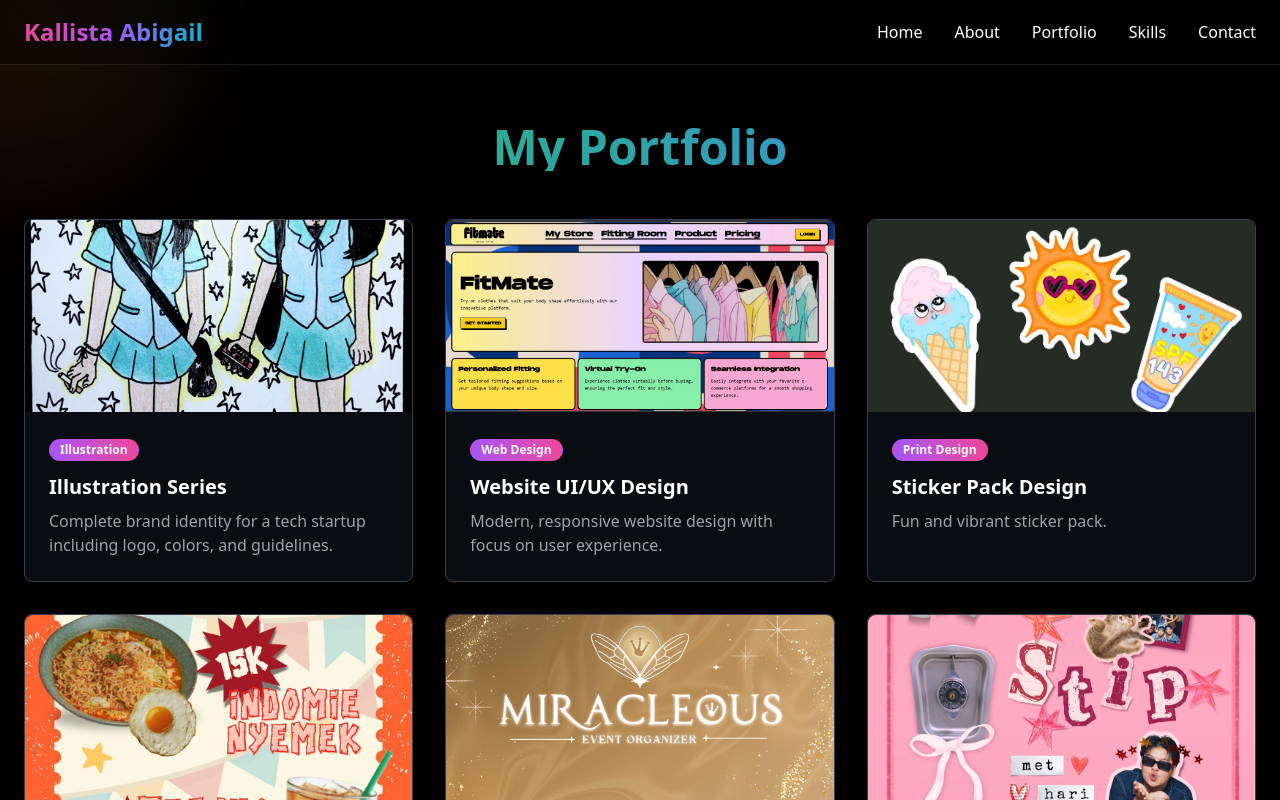
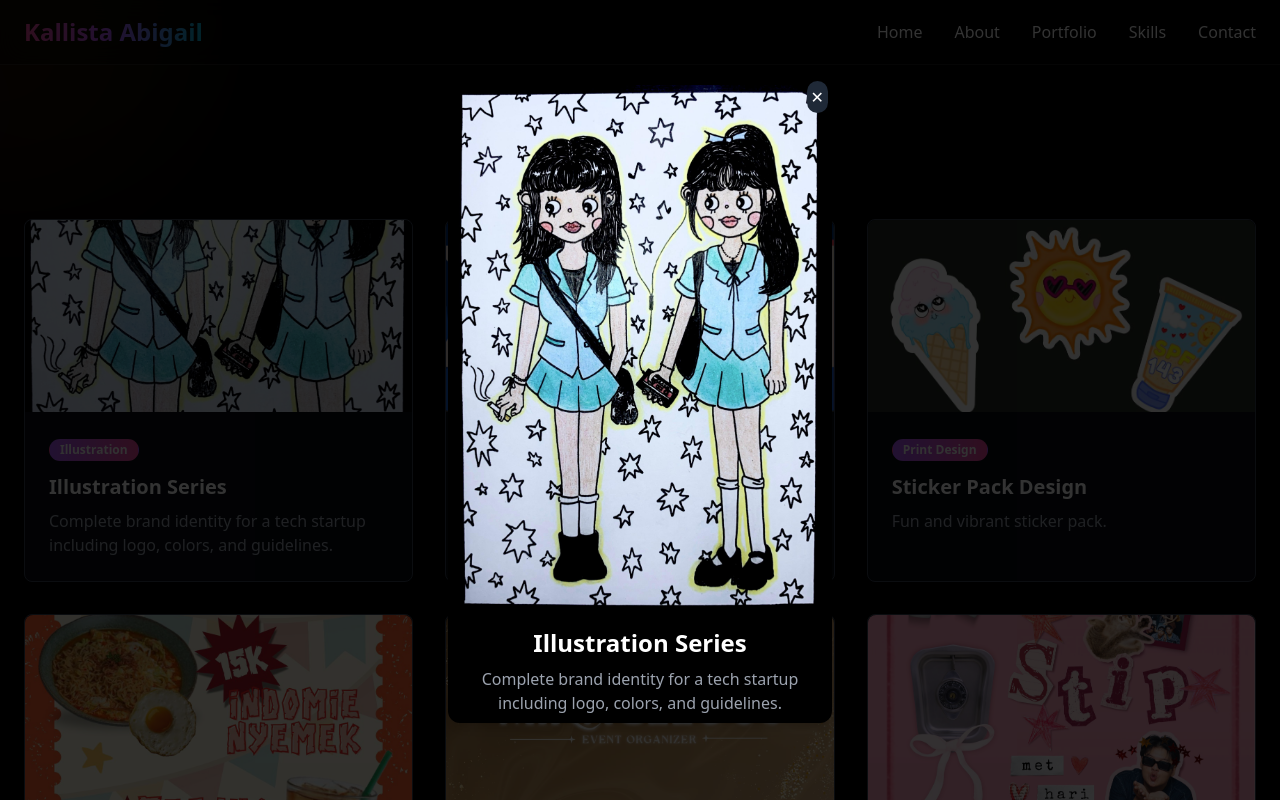
Before and after one commit to epin777/kall, a Next.js app: page / in a window 1280 px wide. Both pictures are taken after a click on the button 218 px from the left and 1669 px from the top of the page. Shown: the part 1269-2069 px from the top of the page. Built offline with nearby package versions, Linux system fonts and the light colour scheme.

Commit message:
update my portofolio section

```diff
--- a/app/page.tsx
+++ b/app/page.tsx
@@ -11,6 +11,8 @@ import Image from "next/image"
 export default function Portfolio() {
   const [mousePosition, setMousePosition] = useState({ x: 0, y: 0 })
   const [isLoaded, setIsLoaded] = useState(false)
+  const [showModal, setShowModal] = useState(false)
+  const [selectedProject, setSelectedProject] = useState<null | typeof projects[0]>(null)
 
   useEffect(() => {
     setIsLoaded(true)
@@ -209,6 +211,18 @@ export default function Portfolio() {
           <Card
             key={index}
             className="bg-gray-900/50 border-gray-700 hover:border-transparent hover:bg-gradient-to-br hover:from-pink-500/20 hover:to-cyan-500/20 transition-all duration-300 group cursor-pointer transform hover:scale-105"
+            onClick={() => {
+          setSelectedProject(project)
+          setShowModal(true)
+            }}
+            tabIndex={0}
+            role="button"
+            onKeyDown={e => {
+          if (e.key === "Enter" || e.key === " ") {
+            setSelectedProject(project)
+            setShowModal(true)
+          }
+            }}
           >
             <CardContent className="p-0">
           <div className="relative overflow-hidden rounded-t-lg">
@@ -233,6 +247,32 @@ export default function Portfolio() {
         ))}
           </div>
         </div>
+        {/* Modal for full image */}
+        {showModal && selectedProject && (
+          <div className="fixed inset-0 z-50 flex items-center justify-center bg-black/80">
+        <div className="relative bg-black rounded-xl shadow-lg max-w-sm w-full p-2">
+          <button
+            className="absolute top-1 right-1 text-white bg-gray-800 rounded-full p-1 hover:bg-gray-700"
+            onClick={() => setShowModal(false)}
+            aria-label="Close"
+          >
+            ✕
+          </button>
+          <Image
+            src={selectedProject.image || "/kallista.jpg"}
+            alt={selectedProject.title}
+            width={320}
+            height={220}
+            className="w-full h-auto rounded-lg object-contain"
+            priority
+          />
+          <div className="mt-4 text-center">
+            <h3 className="text-2xl font-bold mb-2 text-white">{selectedProject.title}</h3>
+            <p className="text-gray-400">{selectedProject.description}</p>
+          </div>
+        </div>
+          </div>
+        )}
       </section>
 
       {/* Skills Section */}
```
Lines whose indentation alone changed are shown as unchanged.
